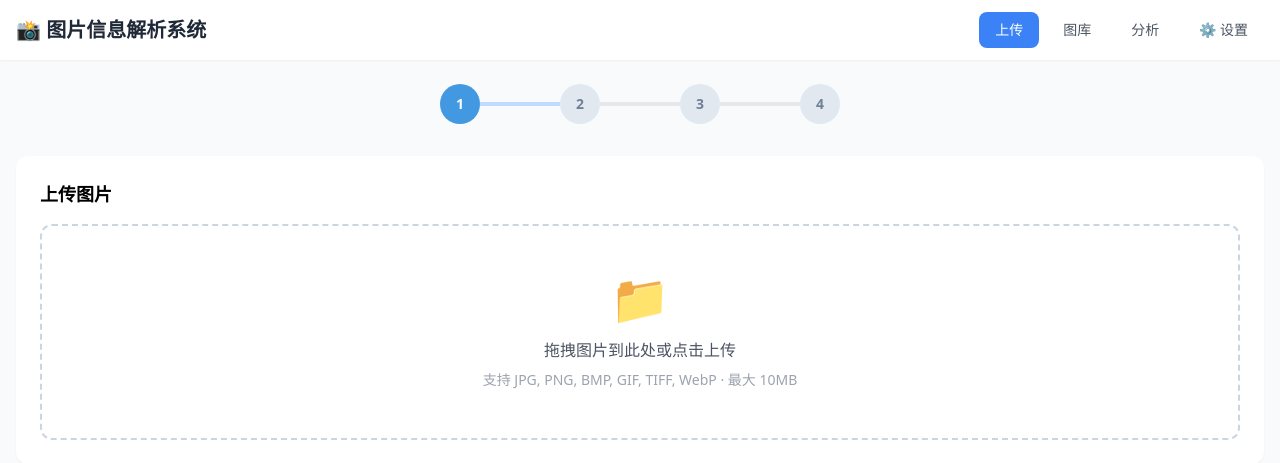
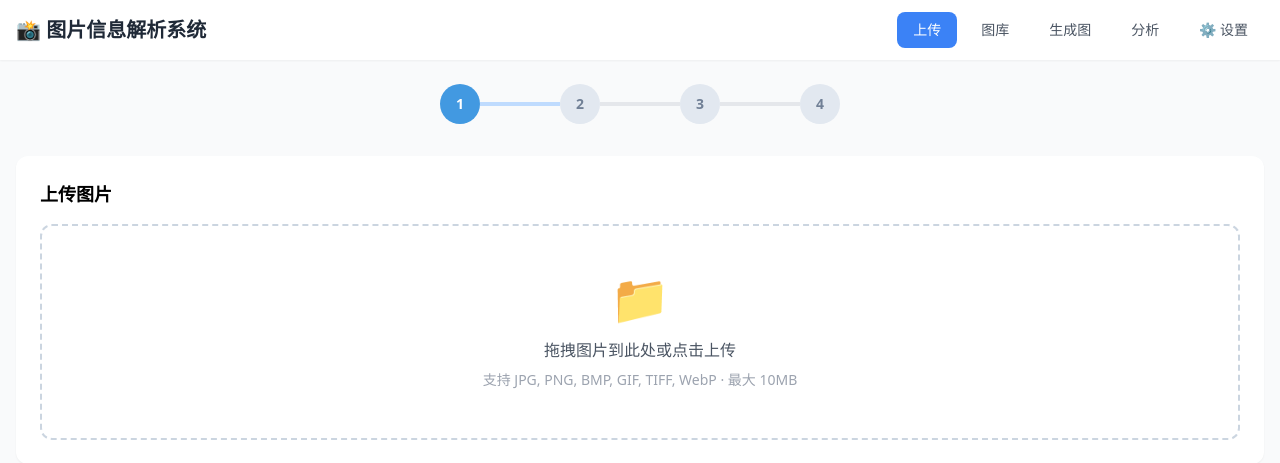
Before and after one commit to corlin/imginfo, a FastAPI app: page / in a window 1280 px wide. Shown: the top 463 px of the page. Run offline with FastAPI, Linux system fonts and the light colour scheme.

Commit message:
Add generated image review history

```diff
--- a/app/routers/generate.py
+++ b/app/routers/generate.py
@@ -192,6 +192,37 @@ async def get_available_styles():
     }
 
 
+@router.get("/generate/history")
+async def list_generated_images(
+    skip: int = 0,
+    limit: int = 100,
+    db: Session = Depends(get_db)
+):
+    """获取已生成图片列表，供前端review。"""
+    query = db.query(Analysis).filter(Analysis.generated_image_path.isnot(None))
+    analyses = query.order_by(Analysis.updated_at.desc(), Analysis.created_at.desc()).offset(skip).limit(limit).all()
+    return {
+        "total": query.count(),
+        "generated_images": [
+            generated_image_record(analysis)
+            for analysis in analyses
+        ],
+    }
+
+
+def generated_image_record(analysis: Analysis) -> dict:
+    path = analysis.generated_image_path or ""
+    return {
+        "analysis_id": analysis.id,
+        "image_id": analysis.image_id,
+        "filename": os.path.basename(path),
+        "file_path": path,
+        "url": public_upload_url(path),
+        "prompt": analysis.generation_prompt or "",
+        "created_at": str(analysis.updated_at or analysis.created_at),
+    }
+
+
 @router.get("/generate/models")
 async def get_available_models():
     """获取可用的生成模型"""
--- a/app/templates/index.html
+++ b/app/templates/index.html
@@ -24,6 +24,7 @@
                 <div class="flex space-x-2">
                     <button onclick="showTab('upload')" id="tab-upload" class="px-4 py-2 rounded-lg text-sm font-medium bg-blue-500 text-white">上传</button>
                     <button onclick="showTab('gallery')" id="tab-gallery" class="px-4 py-2 rounded-lg text-sm font-medium text-gray-600 hover:bg-gray-100">图库</button>
+                    <button onclick="showTab('generated')" id="tab-generated" class="px-4 py-2 rounded-lg text-sm font-medium text-gray-600 hover:bg-gray-100">生成图</button>
                     <button onclick="showTab('analysis')" id="tab-analysis" class="px-4 py-2 rounded-lg text-sm font-medium text-gray-600 hover:bg-gray-100">分析</button>
                     <button onclick="showTab('settings')" id="tab-settings" class="px-4 py-2 rounded-lg text-sm font-medium text-gray-600 hover:bg-gray-100">⚙️ 设置</button>
                 </div>
@@ -105,7 +106,8 @@
                     <div class="bg-white rounded-xl shadow-sm p-6">
                         <h2 class="text-lg font-semibold mb-4">生成结果</h2>
                         <div id="generated-grid" class="grid grid-cols-2 md:grid-cols-4 gap-4"></div>
-                        <div class="mt-6 flex justify-center">
+                        <div class="mt-6 flex justify-center gap-3">
+                            <button onclick="showTab('generated')" class="px-6 py-2 bg-blue-500 text-white rounded-lg hover:bg-blue-600">查看生成图</button>
                             <button onclick="resetFlow()" class="px-6 py-2 bg-gray-500 text-white rounded-lg hover:bg-gray-600">重新开始</button>
                         </div>
                     </div>
@@ -118,6 +120,15 @@
                         <button onclick="loadImages()" class="px-4 py-2 bg-blue-500 text-white rounded-lg text-sm">刷新</button>
                     </div>
                     <div id="gallery-grid" class="grid grid-cols-2 md:grid-cols-4 lg:grid-cols-6 gap-4"></div>
+                </div>
+            </div>
+            <div id="panel-generated" class="hidden fade-in">
+                <div class="bg-white rounded-xl shadow-sm p-6">
+                    <div class="flex items-center justify-between mb-4">
+                        <h2 class="text-lg font-semibold">生成图 Review</h2>
+                        <button onclick="loadGeneratedImages()" class="px-4 py-2 bg-blue-500 text-white rounded-lg text-sm">刷新</button>
+                    </div>
+                    <div id="generated-history-grid" class="grid grid-cols-1 md:grid-cols-3 lg:grid-cols-4 gap-4"></div>
                 </div>
             </div>
             <div id="panel-analysis" class="hidden fade-in">
@@ -236,6 +247,23 @@
                 <p id="loading-text" class="text-gray-600">处理中...</p>
             </div>
         </div>
+        <div id="image-review-modal" class="fixed inset-0 bg-black bg-opacity-80 hidden z-50 p-6">
+            <div class="h-full max-w-6xl mx-auto flex flex-col">
+                <div class="flex items-center justify-between text-white mb-4">
+                    <div>
+                        <h2 id="review-title" class="text-lg font-semibold">图片 Review</h2>
+                        <p id="review-meta" class="text-sm text-gray-300"></p>
+                    </div>
+                    <button onclick="closeImageReview()" class="px-4 py-2 bg-white bg-opacity-20 rounded-lg hover:bg-opacity-30">关闭</button>
+                </div>
+                <div class="flex-1 min-h-0 flex items-center justify-center">
+                    <img id="review-image" src="" alt="review" class="max-h-full max-w-full object-contain bg-white">
+                </div>
+                <div class="mt-4 flex justify-center">
+                    <a id="review-open-link" href="#" target="_blank" rel="noopener" class="px-4 py-2 bg-blue-500 text-white rounded-lg hover:bg-blue-600">打开原图</a>
+                </div>
+            </div>
+        </div>
     </div>
     <script>
         const API_BASE = '/api/v1';
@@ -275,7 +303,7 @@
             document.querySelectorAll('[id^="tab-"]').forEach(t => { t.classList.remove('bg-blue-500','text-white'); t.classList.add('text-gray-600'); });
             document.getElementById(`panel-${tab}`).classList.remove('hidden');
             const b = document.getElementById(`tab-${tab}`); b.classList.add('bg-blue-500','text-white'); b.classList.remove('text-gray-600');
-            if(tab==='gallery') loadImages(); if(tab==='analysis') loadAnalyses(); if(tab==='settings') loadSettings();
+            if(tab==='gallery') loadImages(); if(tab==='generated') loadGeneratedImages(); if(tab==='analysis') loadAnalyses(); if(tab==='settings') loadSettings();
         }
         function handleFiles(files) {
             const g = document.getElementById('preview-grid'); g.innerHTML = '';
@@ -321,8 +349,29 @@
             showLoading('正在生成图片...');
             try { const task = await requestJson(`${API_BASE}/generate/async`,{method:'POST',headers:{'Content-Type':'application/json'},body:JSON.stringify({analysis_id:currentAnalysisId,prompt,style:document.getElementById('style-select').value,width:parseInt(document.getElementById('gen-width').value),height:parseInt(document.getElementById('gen-height').value),num_images:1})});
                 const d = await pollTask(task.task_id, result => result); hideLoading(); setStep(4);
-                document.getElementById('generated-grid').innerHTML = d.generated_images.map(i=>`<div class="card rounded-lg overflow-hidden border"><img src="${escapeHtml(i.url)}" alt="${escapeHtml(i.filename)}" class="w-full h-48 object-cover bg-gray-100"><div class="p-2 text-xs text-gray-500">${i.width}×${i.height}</div></div>`).join('');
+                document.getElementById('generated-grid').innerHTML = d.generated_images.map(i=>generatedImageCard({...i, prompt: d.prompt, analysis_id: d.analysis_id})).join('');
             } catch(e) { hideLoading(); alert('生成失败: '+e.message); }
+        }
+        function generatedImageCard(i) {
+            return `<div class="card rounded-lg overflow-hidden border bg-white"><button onclick="openImageReview('${escapeHtml(i.url)}','${escapeHtml(i.filename)}','${escapeHtml(i.width || '')}×${escapeHtml(i.height || '')}')" class="block w-full"><img src="${escapeHtml(i.url)}" alt="${escapeHtml(i.filename)}" class="w-full h-48 object-cover bg-gray-100"></button><div class="p-3 text-xs text-gray-500 space-y-2"><div class="flex items-center justify-between"><span>${escapeHtml(i.width || '')}×${escapeHtml(i.height || '')}</span><a href="${escapeHtml(i.url)}" target="_blank" rel="noopener" class="text-blue-500 hover:text-blue-700">打开原图</a></div><p class="line-clamp-3">${escapeHtml(i.prompt || '')}</p></div></div>`;
+        }
+        async function loadGeneratedImages() {
+            try { const d = await requestJson(`${API_BASE}/generate/history`);
+                const g = document.getElementById('generated-history-grid');
+                if(!d.generated_images.length) { g.innerHTML = '<p class="col-span-full text-center text-gray-400 py-8">暂无生成图片</p>'; return; }
+                g.innerHTML = d.generated_images.map(i=>generatedImageCard(i)).join('');
+            } catch(e) { console.error(e); }
+        }
+        function openImageReview(url, title, meta) {
+            document.getElementById('review-image').src = url;
+            document.getElementById('review-title').textContent = title || '图片 Review';
+            document.getElementById('review-meta').textContent = meta || '';
+            document.getElementById('review-open-link').href = url;
+            document.getElementById('image-review-modal').classList.remove('hidden');
+        }
+        function closeImageReview() {
+            document.getElementById('image-review-modal').classList.add('hidden');
+            document.getElementById('review-image').src = '';
         }
         async function loadImages() {
             try { const r = await fetch(`${API_BASE}/images`); const d = await r.json();
```
Also changed, not shown: tests/test_generate_router.py (+18 -1 lines).
